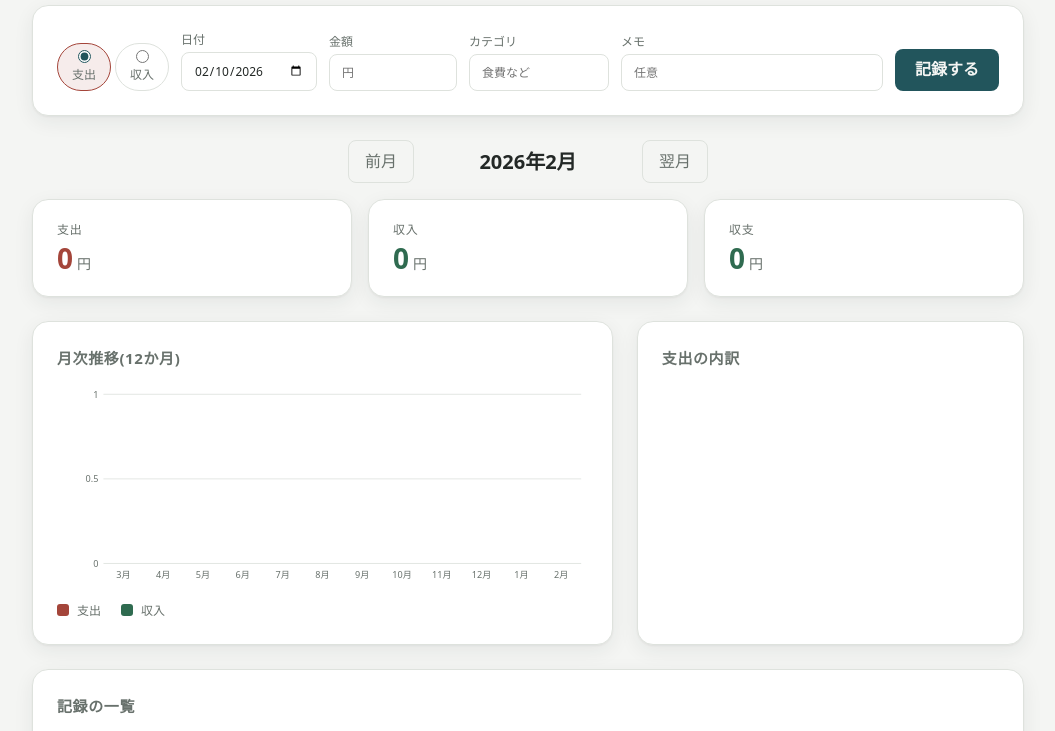
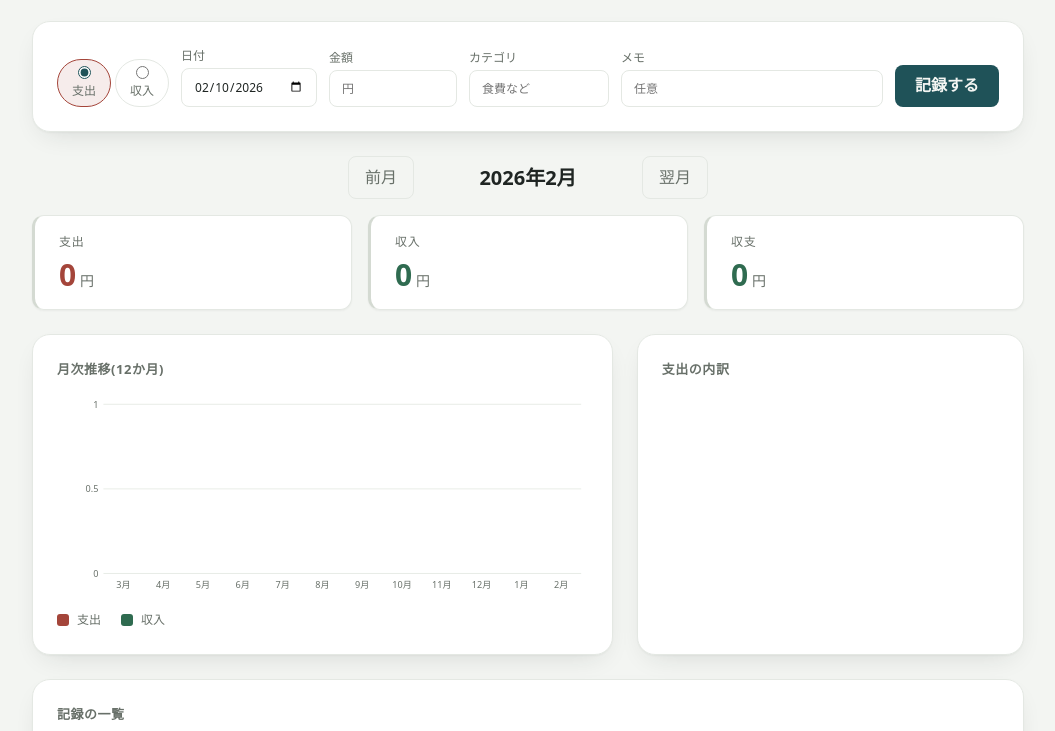
Before and after one commit to miruky/kakei, a website built with Vite: page index.html in a window 1280 px wide. Shown: the part 117-848 px from the top of the page, without its empty margins (112-1167 px from the left). Built offline with nearby package versions, Linux system fonts and the light colour scheme.

Commit message:
8pxグリッドのトークンを導入し、枠を細く影を重ねた静かな質感へ調整

```diff
--- a/src/style.css
+++ b/src/style.css
@@ -2,15 +2,35 @@
 
 :root {
   color-scheme: light dark;
-  --bg: #f4f5f3;
+  --bg: #f3f5f2;
   --surface: #ffffff;
-  --text: #232826;
-  --muted: #68716c;
-  --line: #dee2dd;
-  --accent: #22555c;
+  --surface-sunken: #eef1ee;
+  --text: #1f2523;
+  --muted: #687069;
+  --line: #e4e8e3;
+  --line-strong: #d4dad2;
+  --accent: #1f5258;
+  --accent-soft: color-mix(in srgb, var(--accent) 9%, transparent);
   --expense: #a4453a;
   --income: #2f6b50;
-  --shadow: 0 1px 2px rgb(35 40 38 / 0.05), 0 6px 20px rgb(35 40 38 / 0.07);
+  --shadow-sm: 0 1px 2px rgb(30 40 36 / 0.05);
+  --shadow: 0 1px 2px rgb(30 40 36 / 0.04), 0 10px 28px -12px rgb(30 40 36 / 0.16);
+  --shadow-lift: 0 2px 4px rgb(30 40 36 / 0.05), 0 18px 40px -16px rgb(30 40 36 / 0.24);
+
+  /* 8pxグリッドの余白スケール */
+  --s1: 4px;
+  --s2: 8px;
+  --s3: 12px;
+  --s4: 16px;
+  --s5: 24px;
+  --s6: 32px;
+  --s7: 48px;
+  --r-sm: 8px;
+  --r-md: 12px;
+  --r-lg: 18px;
+  --ease: cubic-bezier(0.22, 0.61, 0.36, 1);
+  --ease-spring: cubic-bezier(0.34, 1.4, 0.5, 1);
+
   --chart-1: #22555c;
   --chart-2: #b3592b;
   --chart-3: #4f86c6;
@@ -23,15 +43,20 @@
 
 @media (prefers-color-scheme: dark) {
   :root {
-    --bg: #161918;
+    --bg: #141716;
     --surface: #1e2220;
+    --surface-sunken: #191d1b;
     --text: #e5e8e6;
-    --muted: #97a09b;
-    --line: #313835;
+    --muted: #98a19c;
+    --line: #2c322f;
+    --line-strong: #3a423e;
     --accent: #6db3bd;
+    --accent-soft: color-mix(in srgb, var(--accent) 14%, transparent);
     --expense: #e08a7e;
     --income: #7dbb96;
-    --shadow: 0 1px 2px rgb(0 0 0 / 0.4), 0 6px 20px rgb(0 0 0 / 0.4);
+    --shadow-sm: 0 1px 2px rgb(0 0 0 / 0.4);
+    --shadow: 0 1px 2px rgb(0 0 0 / 0.3), 0 12px 28px -12px rgb(0 0 0 / 0.6);
+    --shadow-lift: 0 2px 4px rgb(0 0 0 / 0.4), 0 20px 44px -16px rgb(0 0 0 / 0.7);
     --chart-1: #6db3bd;
     --chart-2: #e08b5c;
     --chart-3: #7aa8e0;
@@ -59,7 +84,7 @@ body {
 .shell {
   max-width: 1040px;
   margin: 0 auto;
-  padding: 32px 24px 64px;
+  padding: clamp(var(--s5), 4vw, var(--s7)) clamp(var(--s4), 4vw, var(--s5)) var(--s7);
 }
 
 button {
@@ -174,18 +199,18 @@ h1 {
 .panel {
   background: var(--surface);
   border: 1px solid var(--line);
-  border-radius: 16px;
-  padding: 24px;
+  border-radius: var(--r-lg);
+  padding: var(--s5);
   box-shadow: var(--shadow);
-  margin-bottom: 24px;
-  animation: rise 0.35s ease both;
+  margin-bottom: var(--s5);
+  animation: rise 0.4s var(--ease) both;
 }
 
 .panel h3 {
-  font-size: 0.9375rem;
-  font-weight: 600;
+  font-size: 0.8125rem;
+  font-weight: 700;
   color: var(--muted);
-  margin-bottom: 16px;
+  margin-bottom: var(--s4);
   letter-spacing: 0.04em;
 }
 
@@ -276,31 +301,43 @@ h1 {
 .cards {
   display: grid;
   grid-template-columns: repeat(auto-fit, minmax(180px, 1fr));
-  gap: 16px;
-  margin-bottom: 24px;
+  gap: var(--s4);
+  margin-bottom: var(--s5);
 }
 
 .card {
+  position: relative;
   background: var(--surface);
   border: 1px solid var(--line);
-  border-radius: 16px;
-  padding: 20px 24px;
-  box-shadow: var(--shadow);
-  animation: rise 0.35s ease both;
-  animation-delay: calc(var(--i, 0) * 60ms);
+  border-left: 3px solid var(--line-strong);
+  border-radius: var(--r-md);
+  padding: var(--s4) var(--s5);
+  box-shadow: var(--shadow-sm);
+  animation: rise 0.4s var(--ease) both;
+  animation-delay: calc(var(--i, 0) * 70ms);
+}
+
+.card.card-expense {
+  border-left-color: var(--expense);
+}
+
+.card.card-income {
+  border-left-color: var(--income);
 }
 
 .card-label {
   font-size: 0.75rem;
   color: var(--muted);
   letter-spacing: 0.06em;
+  margin-bottom: var(--s1);
 }
 
 .card-value {
-  font-size: 1.75rem;
+  font-size: 1.875rem;
   font-weight: 700;
   font-variant-numeric: tabular-nums;
-  line-height: 1.3;
+  letter-spacing: -0.01em;
+  line-height: 1.25;
 }
 
 .card-value.expense {
```
